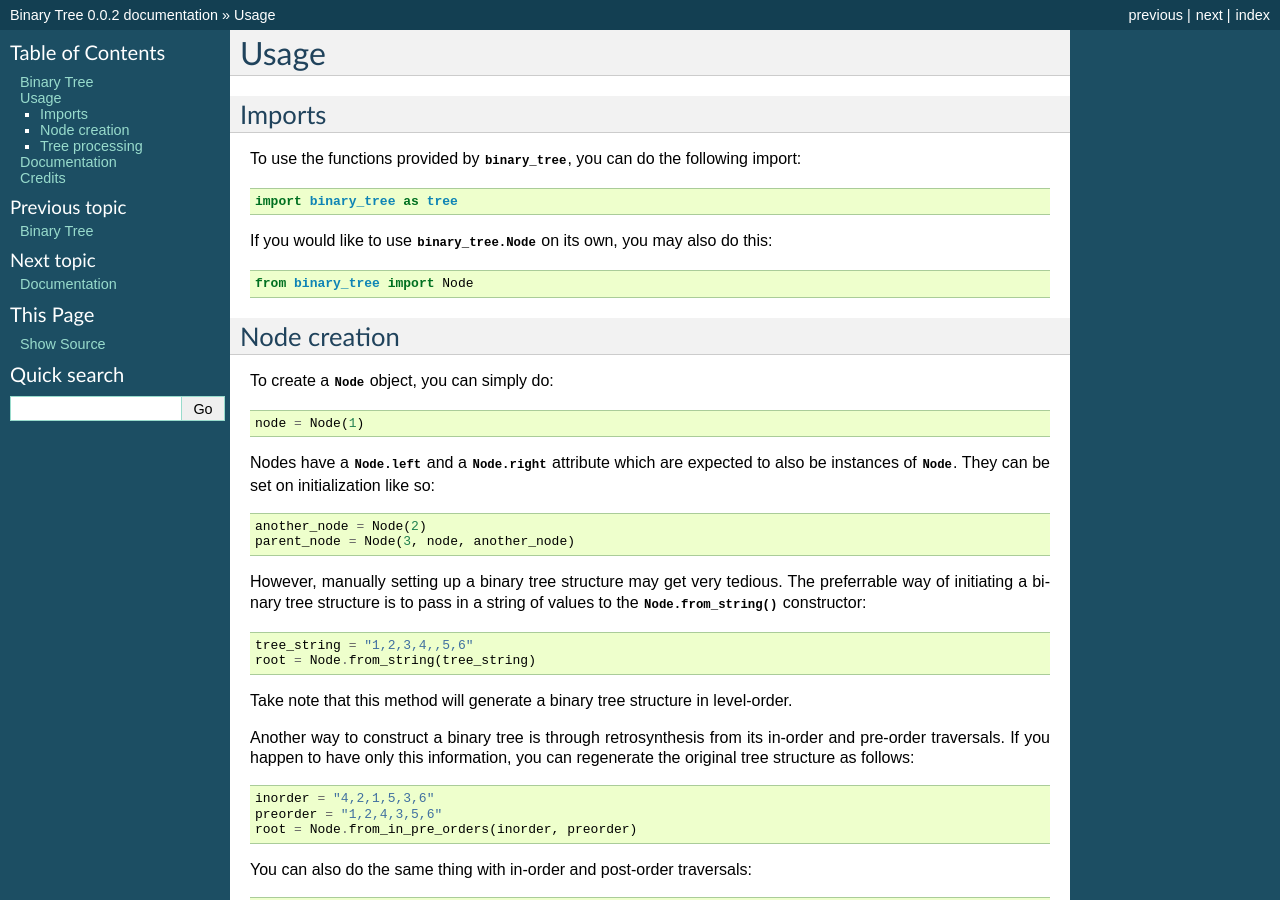
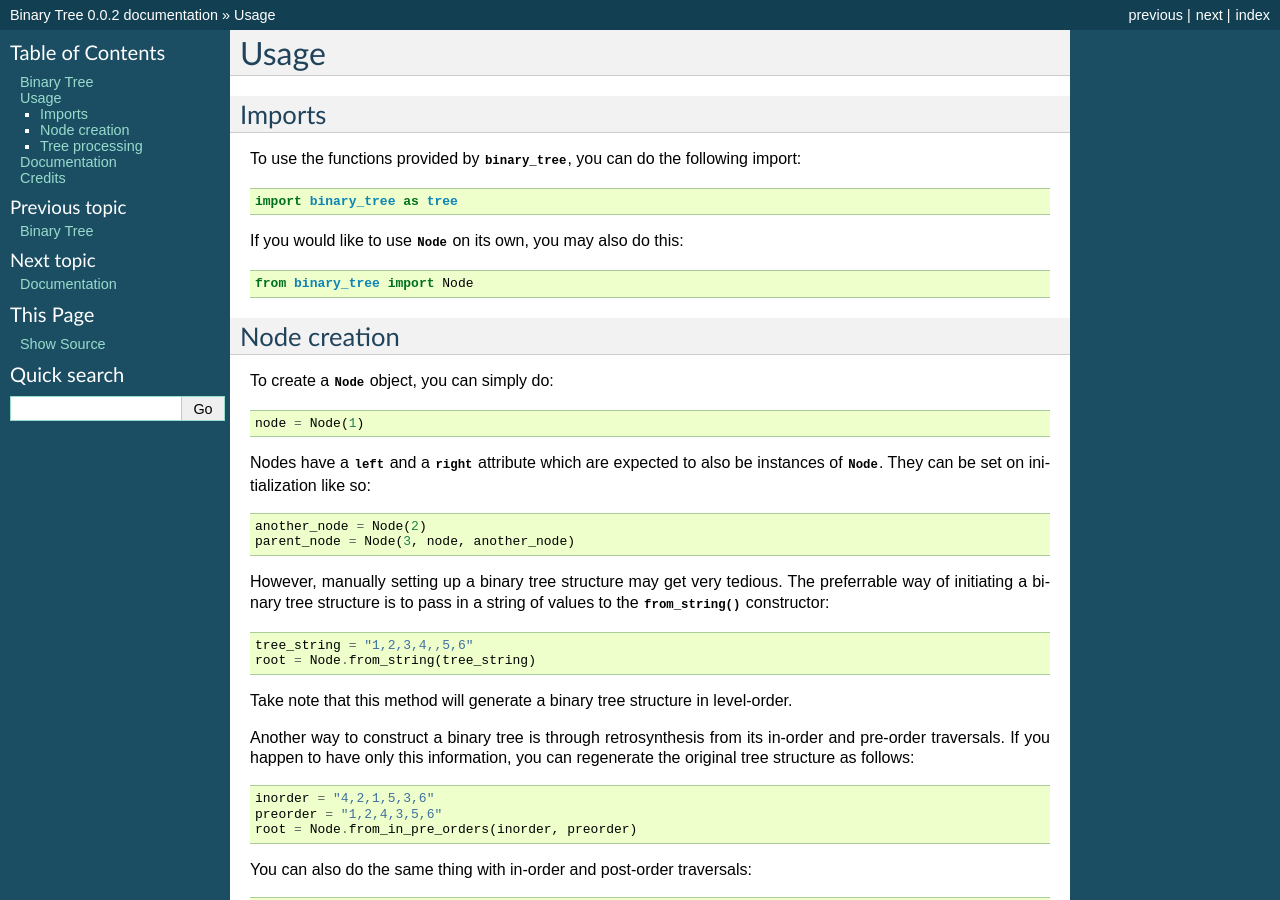
Before and after one commit to david-xhk/binary_tree, a Sphinx documentation site: the page built from docs/usage.rst, in a window 1280 px wide and 900 px high. Built offline with Sphinx 7.4.7, drawn with Linux system fonts in a browser that asks for light colours; some of the changed lines change nothing that is shown.

Commit message:
Changes to rst files and tree.py

```diff
--- a/docs/conf.py
+++ b/docs/conf.py
@@ -23,7 +23,6 @@ import sys
 sys.path.insert(0, os.path.abspath('..'))
 
 import binary_tree
-from binary_tree import Node
 
 # -- General configuration ---------------------------------------------
 
--- a/docs/usage.rst
+++ b/docs/usage.rst
@@ -9,7 +9,7 @@ To use the functions provided by :mod:`binary_tree`, you can do the following im
 
     import binary_tree as tree
 
-If you would like to use :class:`binary_tree.Node` on its own, you may also do this::
+If you would like to use :class:`~binary_tree.Node` on its own, you may also do this::
 
     from binary_tree import Node
 
@@ -17,16 +17,16 @@ If you would like to use :class:`binary_tree.Node` on its own, you may also do t
 Node creation
 -------------
 
-To create a :class:`Node` object, you can simply do::
+To create a :class:`~binary_tree.Node` object, you can simply do::
 
     node = Node(1)
 
-Nodes have a :attr:`Node.left` and a :attr:`Node.right` attribute which are expected to also be instances of :class:`Node`. They can be set on initialization like so::
+Nodes have a :attr:`~binary_tree.Node.left` and a :attr:`~binary_tree.Node.right` attribute which are expected to also be instances of :class:`~binary_tree.Node`. They can be set on initialization like so::
 
     another_node = Node(2)
     parent_node = Node(3, node, another_node)
 
-However, manually setting up a binary tree structure may get very tedious. The preferrable way of initiating a binary tree structure is to pass in a string of values to the :func:`Node.from_string` constructor::
+However, manually setting up a binary tree structure may get very tedious. The preferrable way of initiating a binary tree structure is to pass in a string of values to the :func:`~binary_tree.Node.from_string` constructor::
 
     tree_string = "1,2,3,4,,5,6"
     root = Node.from_string(tree_string)
```
